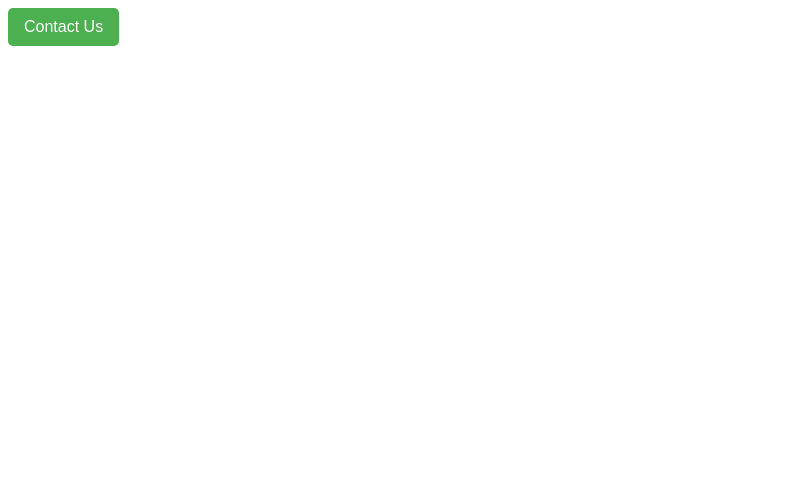
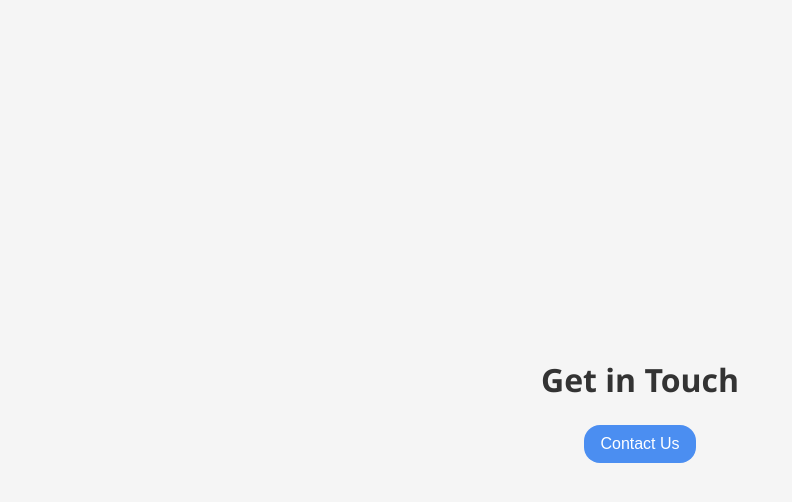
Before and after one commit to InderKumarRathore/pixelpanda, a plain HTML site: page contact-us.html in a window 1280 px wide. Shown: the whole page, without its empty margins (0-792 px from the left). Drawn offline with Linux system fonts and the light colour scheme.

Commit message:
added contact us

```diff
--- a/contact-us.html
+++ b/contact-us.html
@@ -6,12 +6,28 @@
   <style>
     #email-button {
       padding: 10px 16px;
-      background-color: #4CAF50;
+      background-color: #4b8ef1;
       color: white;
       border: none;
-      border-radius: 5px;
+      border-radius: 20px;
       cursor: pointer;
       font-size: 16px;
+    }
+
+    #email-button {
+      padding: 10px 16px;
+      background-color: #4b8ef1;
+      color: white;
+      border: none;
+      border-radius: 16px;
+      cursor: pointer;
+      font-size: 16px;
+      transition: background-color 0.3s ease, box-shadow 0.3s ease;
+  }
+
+  #email-button:hover {
+    background-color: #3a76d3;
+    box-shadow: 0 4px 12px rgba(0, 0, 0, 0.2);
   }
 
   #email-link {
@@ -24,12 +40,27 @@
 
   #email-link:hover {
     text-decoration: underline;
-      color: #4CAF50;
+    color: #4b8ef1;
+  }
+  body {
+    display: flex;
+    justify-content: center;
+    align-items: center;
+    height: 100vh;
+    margin: 0;
+    flex-direction: column;
+    background-color: #f5f5f5;
+  }
+  #page-title {
+    font-family: 'Segoe UI', Tahoma, Geneva, Verdana, sans-serif;
+    font-size: 32px;
+    margin-bottom: 24px;
+    color: #333;
   }
   </style>
 </head>
 <body>
-
+  <h1 id="page-title">Get in Touch</h1>
   <button id="email-button" onclick="revealEmail()">Contact Us</button>
   <div id="email-container"></div>
 
@@ -49,6 +80,5 @@
       container.innerHTML = `Please contact us via <a id="email-link" href="mailto:${emailPlain}">${emailEncoded}</a>`;
     }
   </script>
-
 </body>
 </html>
```
Lines whose indentation alone changed are shown as unchanged.
